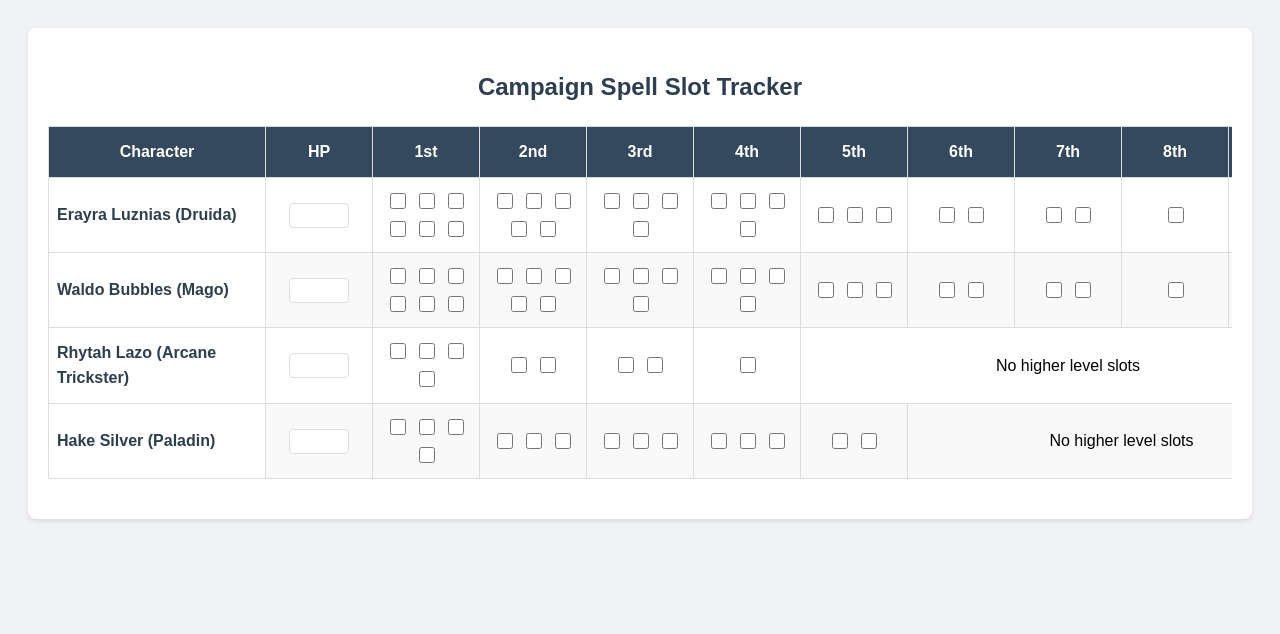
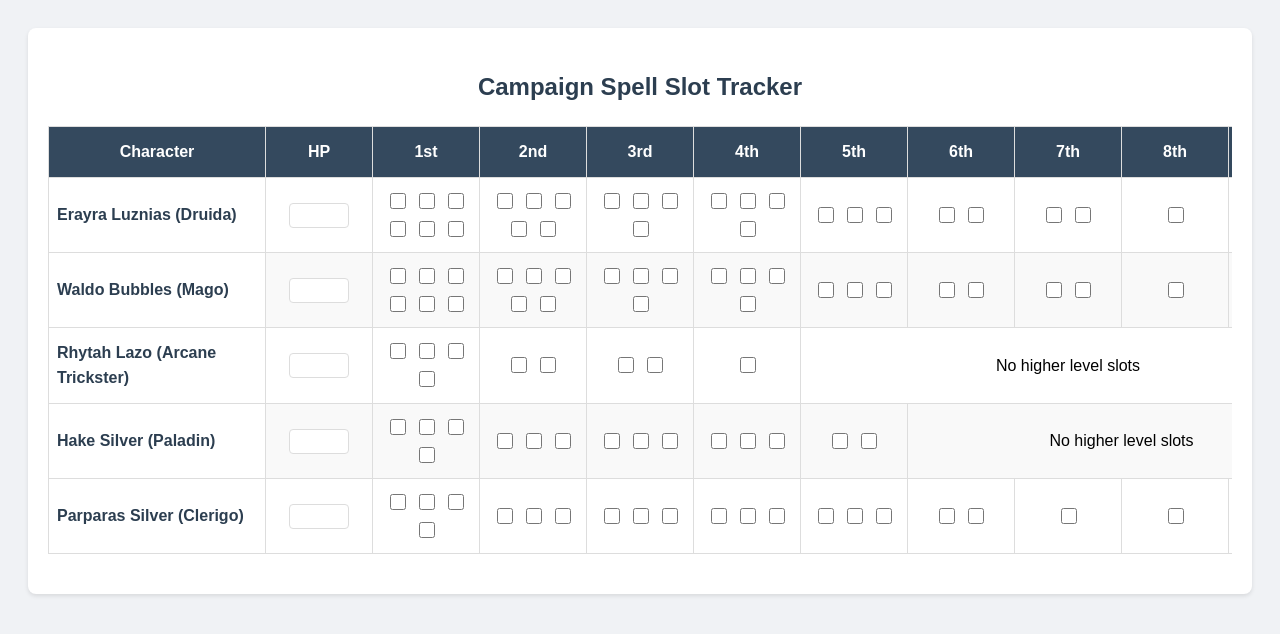
Before and after one commit to aropervi/DND-spell-tracker, a plain HTML site: page index.html in a window 1280 px wide. Drawn offline with Linux system fonts and the light colour scheme.

Commit message:
Update index.html

```diff
--- a/index.html
+++ b/index.html
@@ -1,11 +1,12 @@
 <!DOCTYPE html>
 <html lang="en">
+<!-- Head section remains exactly the same -->
 <head>
     <meta charset="UTF-8">
     <meta name="viewport" content="width=device-width, initial-scale=1.0">
     <title>D&D Campaign Spell Slot Tracker</title>
     <style>
-        /* Base styles remain the same */
+        /* All existing styles remain the same */
         body {
             font-family: Arial, sans-serif;
             line-height: 1.6;
@@ -46,14 +47,12 @@
             min-width: 90px;
         }
 
-        /* Updated header styling */
         th {
             background: #34495e;
             color: white;
             font-weight: bold;
         }
 
-        /* Special columns now use the same dark theme */
         th.special-col {
             background: #2c3e50;
             color: white;
@@ -97,7 +96,6 @@
             background-color: #f9f9f9;
         }
 
-        /* Updated special column styling */
         td.special-col {
             background: #edf2f7;
         }
@@ -126,6 +124,7 @@
                     </tr>
                 </thead>
                 <tbody>
+                    <!-- Previous characters remain exactly the same -->
                     <!-- Erayra Luznias -->
                     <tr>
                         <td class="character-name">Erayra Luznias (Druida)</td>
@@ -341,6 +340,72 @@
                             </div>
                         </td>
                     </tr>
+
+                    <!-- Parparas Silver (New Character) -->
+                    <tr>
+                        <td class="character-name">Parparas Silver (Clerigo)</td>
+                        <td><input type="text" class="hp-input" title="Current HP"></td>
+                        <td>
+                            <div class="checkbox-group">
+                                <input type="checkbox"><input type="checkbox">
+                                <input type="checkbox"><input type="checkbox">
+                            </div>
+                        </td>
+                        <td>
+                            <div class="checkbox-group">
+                                <input type="checkbox"><input type="checkbox">
+                                <input type="checkbox">
+                            </div>
+                        </td>
+                        <td>
+                            <div class="checkbox-group">
+                                <input type="checkbox"><input type="checkbox">
+                                <input type="checkbox">
+                            </div>
+                        </td>
+                        <td>
+                            <div class="checkbox-group">
+                                <input type="checkbox"><input type="checkbox">
+                                <input type="checkbox">
+                            </div>
+                        </td>
+                        <td>
+                            <div class="checkbox-group">
+                                <input type="checkbox"><input type="checkbox">
+                                <input type="checkbox">
+                            </div>
+                        </td>
+                        <td>
+                            <div class="checkbox-group">
+                                <input type="checkbox"><input type="checkbox">
+                            </div>
+                        </td>
+                        <td>
+                            <div class="checkbox-group">
+                                <input type="checkbox">
+                            </div>
+                        </td>
+                        <td>
+                            <div class="checkbox-group">
+                                <input type="checkbox">
+                            </div>
+                        </td>
+                        <td>
+                            <div class="checkbox-group">
+                                <input type="checkbox">
+                            </div>
+                        </td>
+                        <td class="special-col">
+                            <div class="checkbox-group">
+                                <input type="checkbox"><input type="checkbox"><input type="checkbox">
+                            </div>
+                        </td>
+                        <td class="special-col">
+                            <div class="checkbox-group">
+                                <input type="checkbox"><input type="checkbox"><input type="checkbox">
+                            </div>
+                        </td>
+                    </tr>
                 </tbody>
             </table>
         </div>
```
